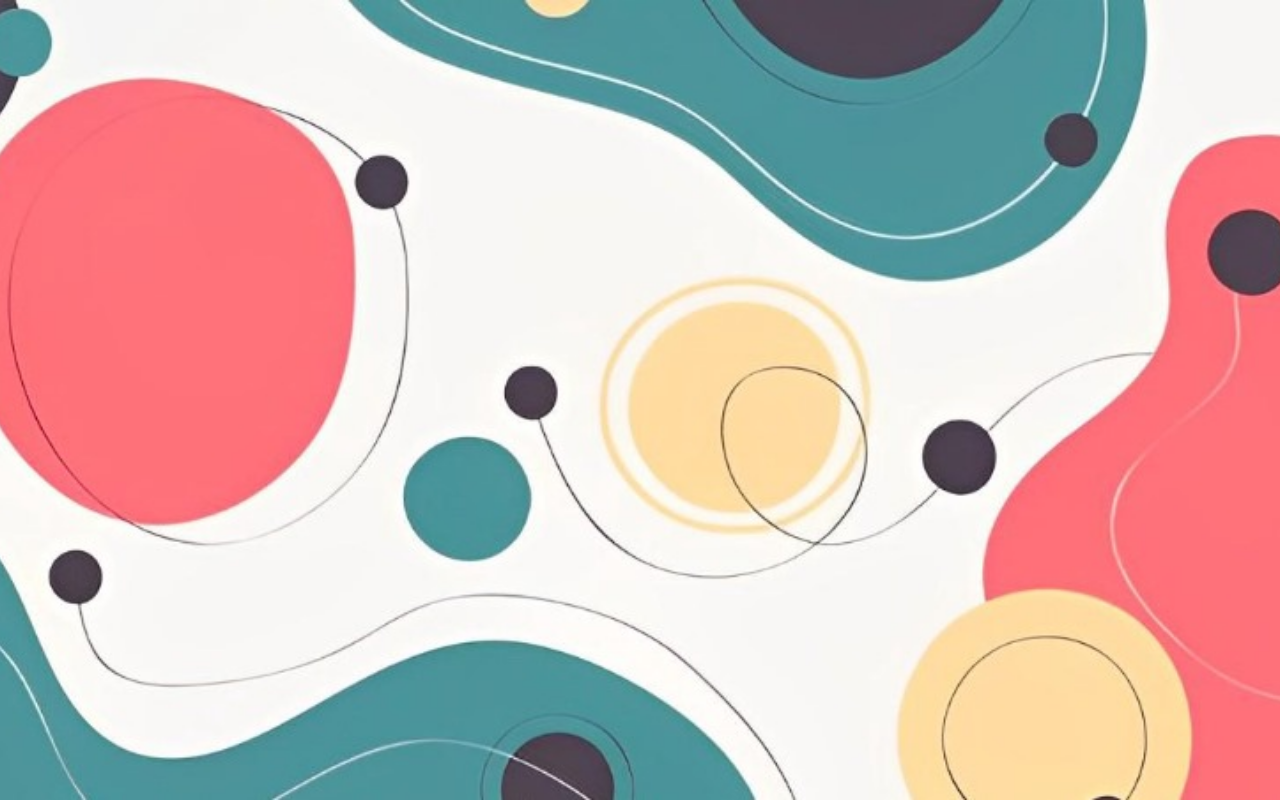
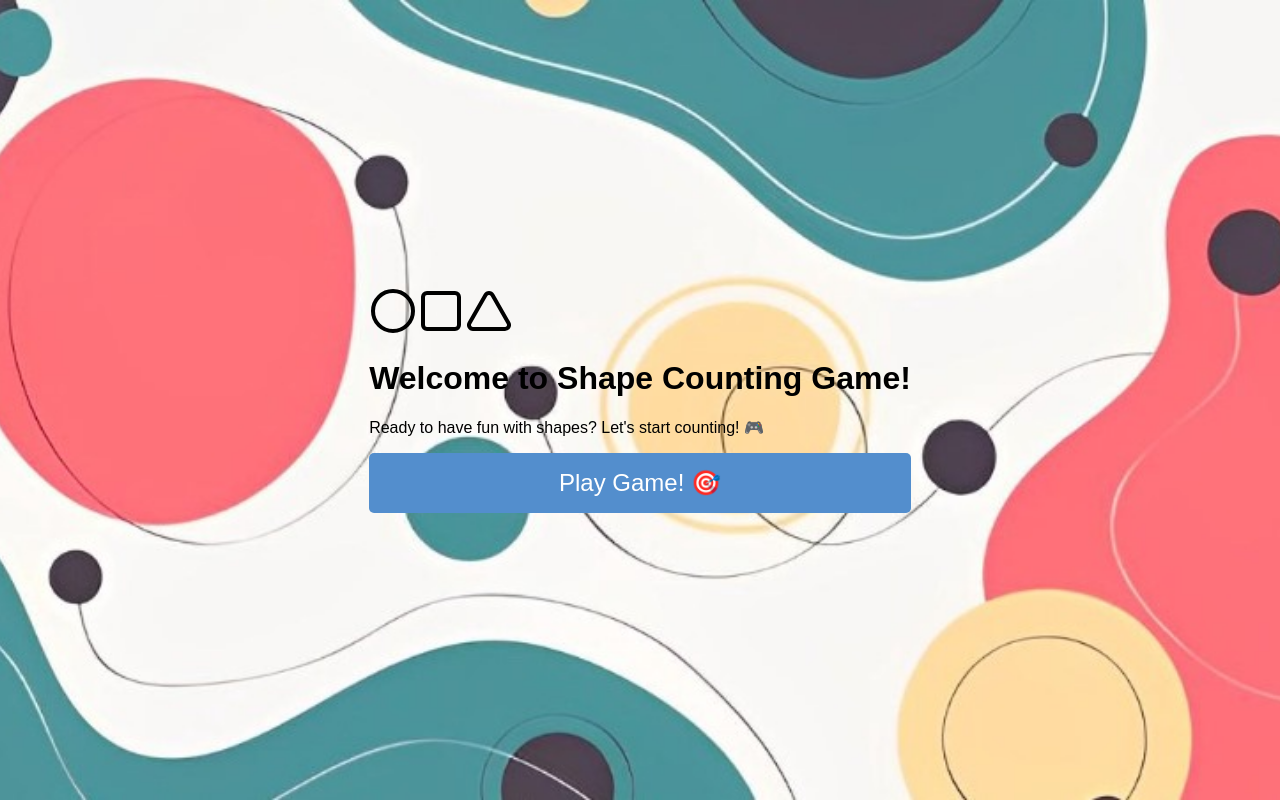
Before and after one commit to satwika-reddy10/Expression_Tracker, a React (Create React App) app in the folder client/: page /start-game in a window 1280 px wide. Before the commit this address had no page. Built offline with nearby package versions, Linux system fonts and the light colour scheme.

Commit message:
adding a start game button

```diff
--- a/client/package.json
+++ b/client/package.json
@@ -9,6 +9,7 @@
     "axios": "^1.7.7",
     "chart.js": "^4.4.6",
     "html2canvas": "^1.4.1",
+    "lucide-react": "^0.460.0",
     "react-chartjs-2": "^5.2.0",
     "react-router-dom": "^6.26.2",
     "react-scripts": "5.0.1",
--- a/client/src/App.js
+++ b/client/src/App.js
@@ -4,19 +4,22 @@ import "./App.css";
 import { BrowserRouter as Router, Route, Routes } from "react-router-dom";
 import GameComponent from "./components/GameComponent";
 import ImageCaptureComponent from "./components/ImageCaptureComponent";
-import LoginPage from "./components/LoginPage/LoginPage"; // Adjust path as necessary
-import AdminApp from "./components/AdminApp/AdminApp"; // Adjust path as necessary
+import LoginPage from "./components/LoginPage/LoginPage";
+import AdminApp from "./components/AdminApp/AdminApp";
+import StartGameButton from "./components/StartGameButton.jsx";
 
 function App() {
   return (
     <Router>
       <Routes>
         <Route path="/" element={<LoginPage />} />
+        <Route path="/start-game" element={<StartGameButton />} />
         <Route
           path="/game"
           element={
             <>
-              <GameComponent /> <ImageCaptureComponent />
+              <GameComponent />
+              <ImageCaptureComponent />
             </>
           }
         />
@@ -25,4 +28,5 @@ function App() {
     </Router>
   );
 }
+
 export default App;
--- a/client/src/components/LoginPage/LoginPage.js
+++ b/client/src/components/LoginPage/LoginPage.js
@@ -10,7 +10,7 @@ function LoginPage() {
   const handleLogin = (e) => {
     e.preventDefault(); // Prevent form submission
     if (username.startsWith("kid")) {
-      navigate("/game");
+      navigate("/start-game");
     } else if (username.startsWith("admin")) {
       navigate("/admin");
     } else {
--- /dev/null
+++ b/client/src/components/StartGameButton.jsx
@@ -0,0 +1,45 @@
+import React from "react";
+import { Circle, Square, Triangle } from "lucide-react";
+import { useNavigate } from "react-router-dom";
+
+const StartGameButton = () => {
+  const navigate = useNavigate();
+
+  const handleStartGame = () => {
+    navigate("/game"); // Redirect to the game page
+  };
+
+  return (
+    <div className="min-h-screen bg-gradient-to-b from-blue-200 to-purple-200 flex flex-col items-center justify-center p-4">
+      <div className="text-center space-y-8 max-w-2xl">
+        {/* Animated shapes */}
+        <div className="flex justify-center gap-8 mb-8 animate-bounce">
+          <Circle className="text-pink-500" size={48} />
+          <Square className="text-blue-500" size={48} />
+          <Triangle className="text-purple-500" size={48} />
+        </div>
+
+        <h1 className="text-4xl font-bold text-purple-700 mb-6">
+          Welcome to Shape Counting Game!
+        </h1>
+
+        <p className="text-xl text-gray-700 mb-8">
+          Ready to have fun with shapes? Let's start counting! 🎮
+        </p>
+
+        <button
+          onClick={handleStartGame} // Attach the onClick handler here
+          className="bg-gradient-to-r from-purple-500 to-pink-500
+                   text-white text-2xl font-bold py-6 px-12
+                   rounded-full shadow-lg transform transition
+                   hover:scale-105 hover:shadow-xl
+                   active:scale-95"
+        >
+          Play Game! 🎯
+        </button>
+      </div>
+    </div>
+  );
+};
+
+export default StartGameButton;
```
Also changed, not shown: 1 other file (tests, documents, lock files or other folders).
